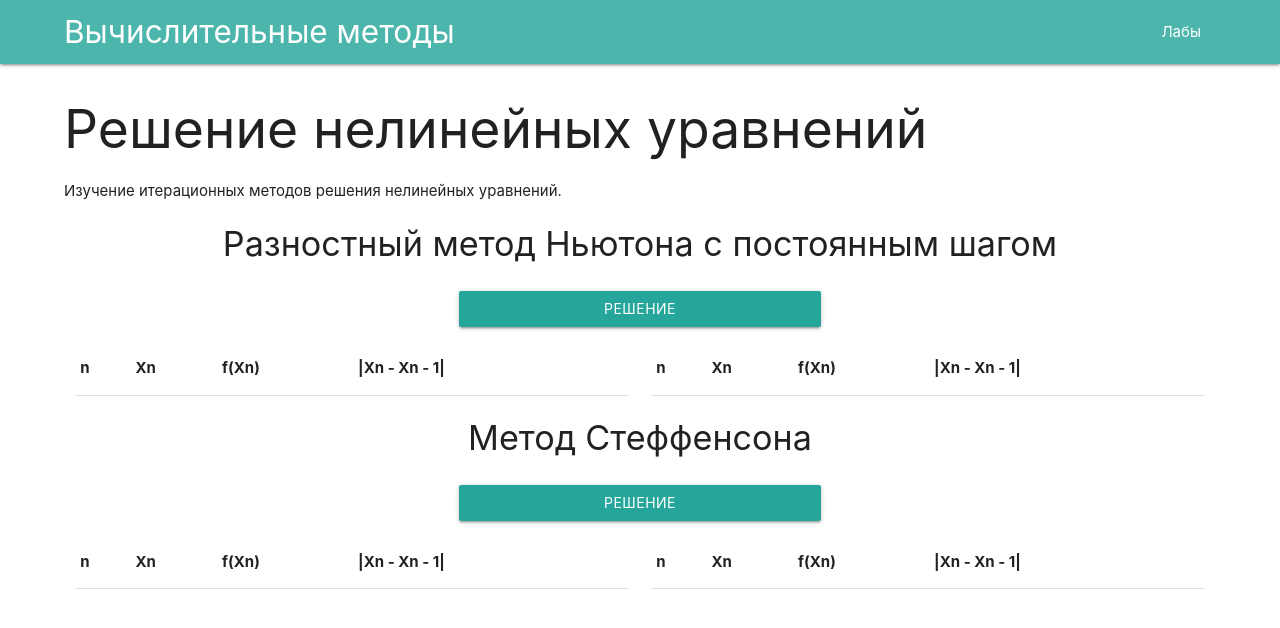
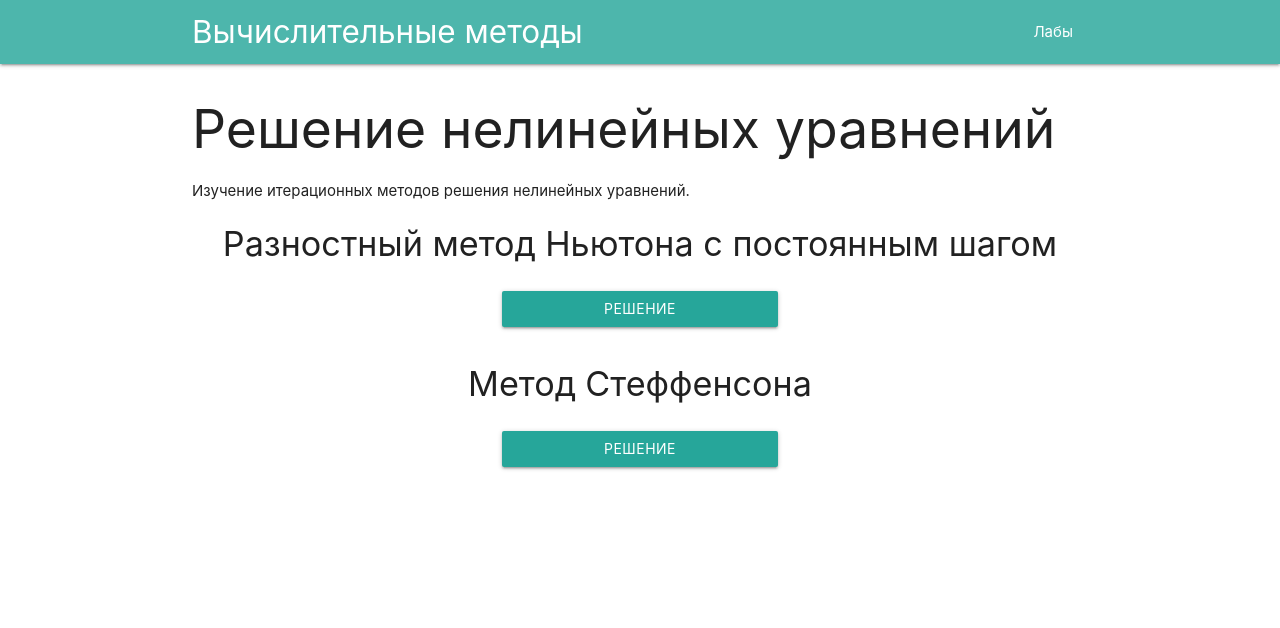
Before and after one commit to Vadimagic/ComputationalMethods, a Vue app: page /lab8 in a window 1280 px wide. Shown: the top 628 px of the page. Built offline with nearby package versions, Linux system fonts and the light colour scheme.

Commit message:
fix lab3 (delete old text on repeat click) & fix style(add scoped)

```diff
--- a/src/views/Lab3.vue
+++ b/src/views/Lab3.vue
@@ -192,6 +192,7 @@ export default {
 			this.x3 = x3.toString();
 		},
 		search_click() {
+			this.text = '\n\n\n\n';
 			const arr = [[],[],[]];
 			const res = [];
 			arr[0][0] = +this.input1_x1;
--- a/src/views/Lab8.vue
+++ b/src/views/Lab8.vue
@@ -7,7 +7,7 @@
 			<div class="input-field col offset-s4 s4">
 				<button @click="button1_click" class="btn" style="width: 100%">Решение</button>
 			</div>
-			<div class="col s6">
+			<div class="col s6" v-if="newton_1[0]">
 				<table>
 					<thead>
 						<tr>
@@ -25,7 +25,7 @@
 					</thead>
 				</table>
 			</div>
-			<div class="col s6">
+			<div class="col s6" v-if="newton_2[0]">
 				<table>
 					<thead>
 						<tr>
@@ -49,7 +49,7 @@
 			<div class="input-field col offset-s4 s4">
 				<button @click="button2_click" class="btn" style="width: 100%">Решение</button>
 			</div>
-			<div class="col s6">
+			<div class="col s6" v-if="stefon_1[0]">
 				<table>
 					<thead>
 						<tr>
@@ -67,7 +67,7 @@
 					</thead>
 				</table>
 			</div>
-			<div class="col s6">
+			<div class="col s6" v-if="stefon_1[1]">
 				<table>
 					<thead>
 						<tr>
@@ -200,7 +200,7 @@ export default {
 }
 </script>
 
-<style>
+<style scoped>
 	@media only screen and (min-width: 993px) {
 		.container {
 			width: 90%;
```
